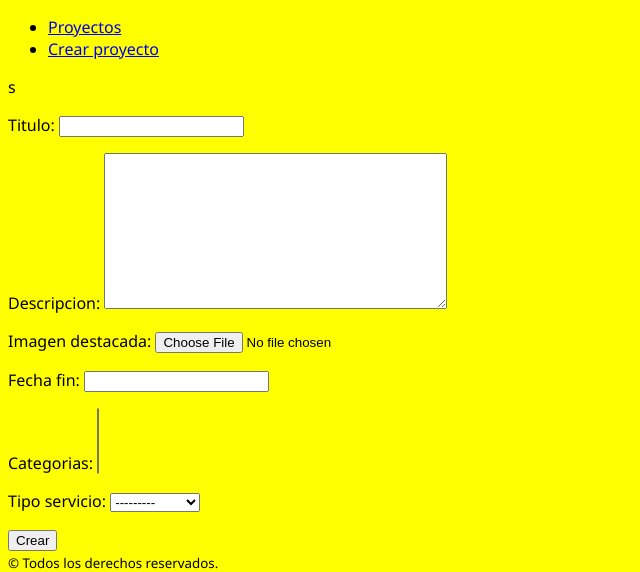
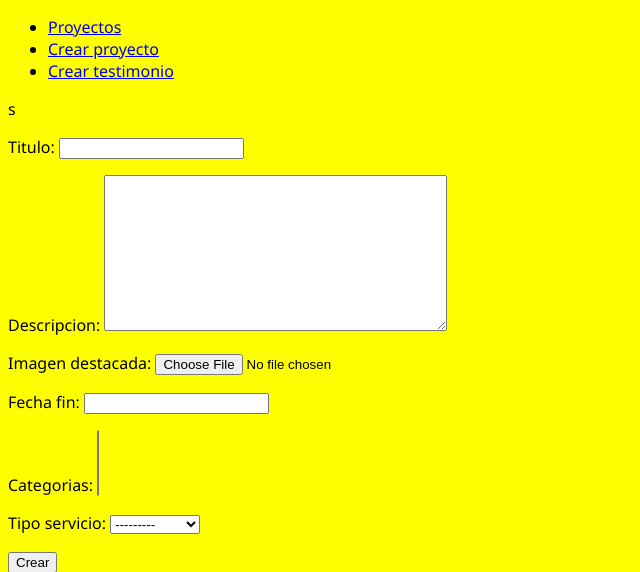
Before and after one commit to Iv4nGomez/simulacro_examen_django, a Django app: page /crear_proyecto/ in a window 1280 px wide. Shown: the top 572 px of the page, without its empty margins (0-640 px from the left). Run offline with Django 5.2, Linux system fonts and the light colour scheme; data that the repository does not hold is empty.

Commit message:
testimonio crear añadido

```diff
--- a/core/forms.py
+++ b/core/forms.py
@@ -1,5 +1,5 @@
 from django.forms import ModelForm
-from .models import Proyecto
+from .models import Proyecto, Testimonio
 from datetime import date
 from django.core.exceptions import ValidationError
 
@@ -14,3 +14,8 @@ class ProyectoForm(ModelForm):
         if fecha_fin > date(2026, 12, 17):
             raise ValidationError('Esta fecha es muy lejana tienes que poner la fecha que no supere el año')
         return fecha_fin
+
+class TestimonioForm(ModelForm):
+    class Meta:
+        model = Testimonio
+        fields = ['proyecto', 'autor', 'contenido']
--- a/core/templates/core/base.html
+++ b/core/templates/core/base.html
@@ -12,6 +12,7 @@
         <ul>
             <li><a href="#">Proyectos</a></li>
             <li><a href="{% url 'crear_proyecto' %}">Crear proyecto</a></li>
+            <li><a href="{% url 'crear_testimonio' %}">Crear testimonio</a></li>
         </ul>
     </nav>
 s
--- a/core/urls.py
+++ b/core/urls.py
@@ -5,5 +5,6 @@ from .views import *
 urlpatterns = [
     path('', verProyectos.as_view(), name='ver_proyectos'),
     path('crear_proyecto/', crearProyecto.as_view(), name='crear_proyecto'),
-    path('detalle_proyecto/<int:pk>', detalle_proyecto, name='detalle_proyecto')
+    path('detalle_proyecto/<int:pk>', detalle_proyecto, name='detalle_proyecto'),
+    path('crear_testimonio', crear_testimonio, name='crear_testimonio')
 ]
--- a/core/views.py
+++ b/core/views.py
@@ -1,7 +1,7 @@
 from django.shortcuts import render, get_object_or_404
 from django.views.generic import ListView, CreateView
 from .models import Proyecto
-from .forms import ProyectoForm
+from .forms import ProyectoForm, TestimonioForm
 from django.urls import reverse_lazy
 
 class verProyectos(ListView):
@@ -18,3 +18,13 @@ class crearProyecto(CreateView):
 def detalle_proyecto(request, pk):
     proyecto = get_object_or_404(Proyecto, pk=pk)
     return render(request, 'core/detalle_proyecto.html', {'proyecto':proyecto})
+
+def crear_testimonio(request):
+    if request.method == 'POST':
+        form = TestimonioForm(request.POST)
+        if form.is_valid():
+            form.save()
+    else:
+        form = TestimonioForm()
+
+    return render(request, 'core/crear_testimonio.html', {'form':form})
```
Also changed, not shown: core/templates/core/crear_testimonio.html (added, +16 -0 lines), media/imagenes_proyectos/Captura_desde_2025-12-11_12-10-54.png (added).
